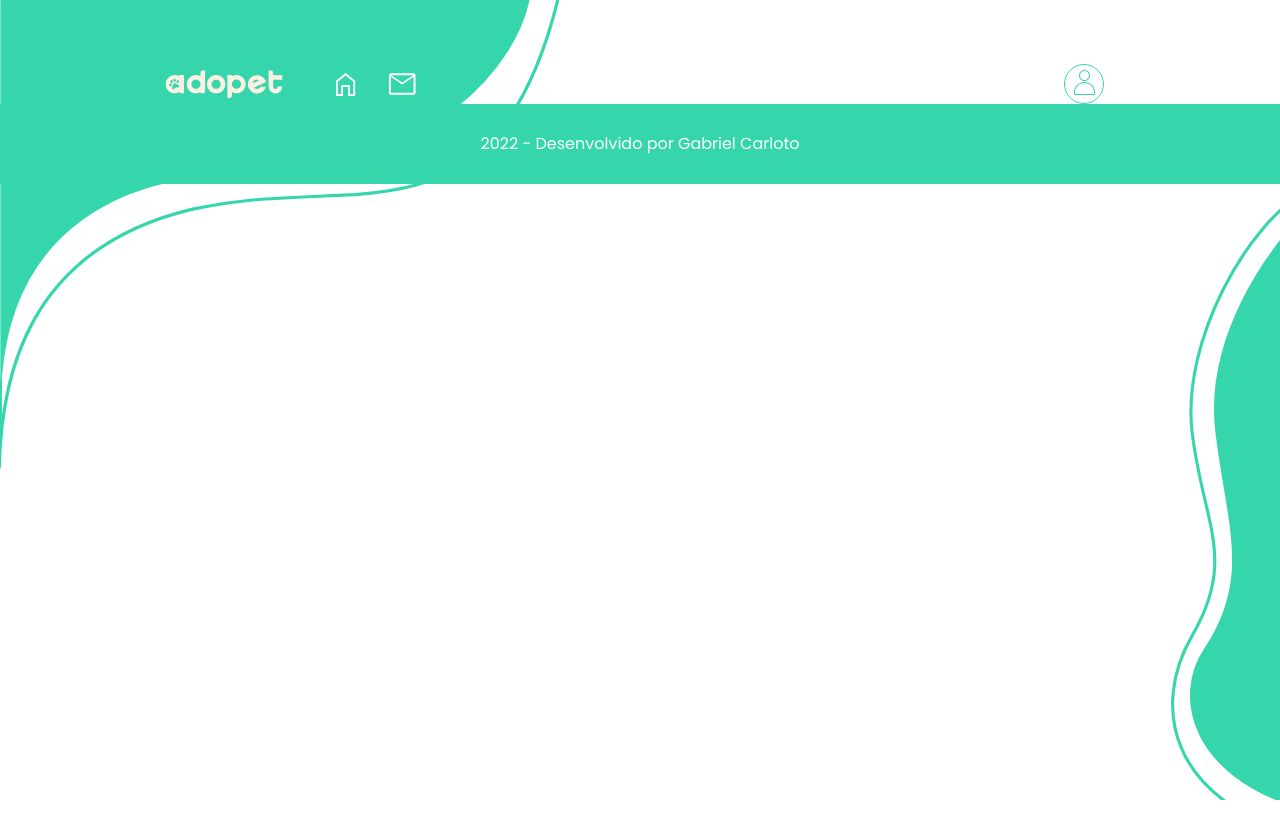
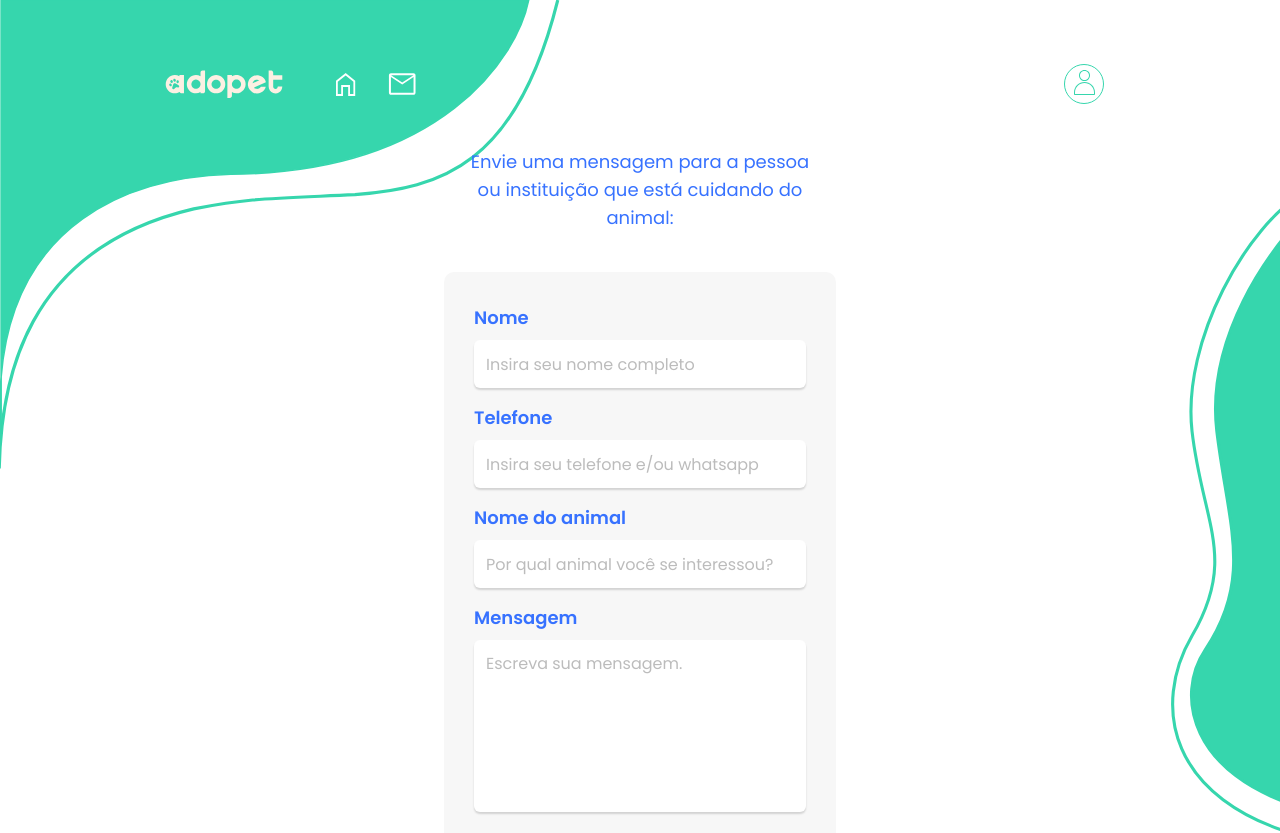
Before and after one commit to gabrielcarloto/adopet, a React (Vite) app: page /contato in a window 1280 px wide. Shown: the top 833 px of the page. Before the commit the page ends 800 px from the top, so only its background shows below. Built offline with nearby package versions, Linux system fonts and the light colour scheme.

Commit message:
✨ feat: add Contact page

```diff
--- a/src/Router.tsx
+++ b/src/Router.tsx
@@ -2,6 +2,7 @@ import { Route, Routes } from 'react-router-dom';
 import Footer from './components/Footer';
 import Header from './components/Header';
 import Shapes from './components/Shapes';
+import Contact from './pages/Contact';
 import Home from './pages/Home';
 import Pets from './pages/Pets';
 import Signin from './pages/Signin';
@@ -17,6 +18,7 @@ export default function Router() {
           <Route path="/cadastro" element={<Signup />} />
           <Route path="/login" element={<Signin />} />
           <Route path="/pets" element={<Pets />} />
+          <Route path="/contato" element={<Contact />} />
         </Routes>
         <Footer />
       </div>
--- /dev/null
+++ b/src/pages/Contact.tsx
@@ -0,0 +1,56 @@
+import Button from '../components/Button';
+import Input from '../components/Input';
+
+export default function Contact() {
+  return (
+    <main className="flex-auto m-header mb-4 md:mb-[91px] xl:mb-8 px-6 md:px-[122px] xl:px-[444px] flex flex-col items-center">
+      <h1 className="md:text-lg text-brand-primary text-center max-w-[226px] md:max-w-full xl:max-w-[90%]">
+        Envie uma mensagem para a pessoa ou instituição que está cuidando do
+        animal:
+      </h1>
+
+      <form className="w-full px-4 py-8 xl:px-[30px] mt-6 md:mt-10 rounded-[10px] grid gap-8 place-items-center bg-brand-gray-50">
+        <div className="w-full grid gap-4">
+          <Input
+            label="Nome"
+            height="lg"
+            backgroundColor="white"
+            labelPosition="start"
+            labelColor="brand-primary"
+            placeholder="Insira seu nome completo"
+            required
+          />
+          <Input
+            type="tel"
+            label="Telefone"
+            height="lg"
+            backgroundColor="white"
+            labelPosition="start"
+            labelColor="brand-primary"
+            placeholder="Insira seu telefone e/ou whatsapp"
+            required
+          />
+          <Input
+            label="Nome do animal"
+            height="lg"
+            backgroundColor="white"
+            labelPosition="start"
+            labelColor="brand-primary"
+            placeholder="Por qual animal você se interessou?"
+            required
+          />
+          <Input
+            as="textarea"
+            backgroundColor="white"
+            label="Mensagem"
+            labelPosition="start"
+            labelColor="brand-primary"
+            placeholder="Escreva sua mensagem."
+            required
+          />
+        </div>
+        <Button size="md" text="Enviar" />
+      </form>
+    </main>
+  );
+}
```
